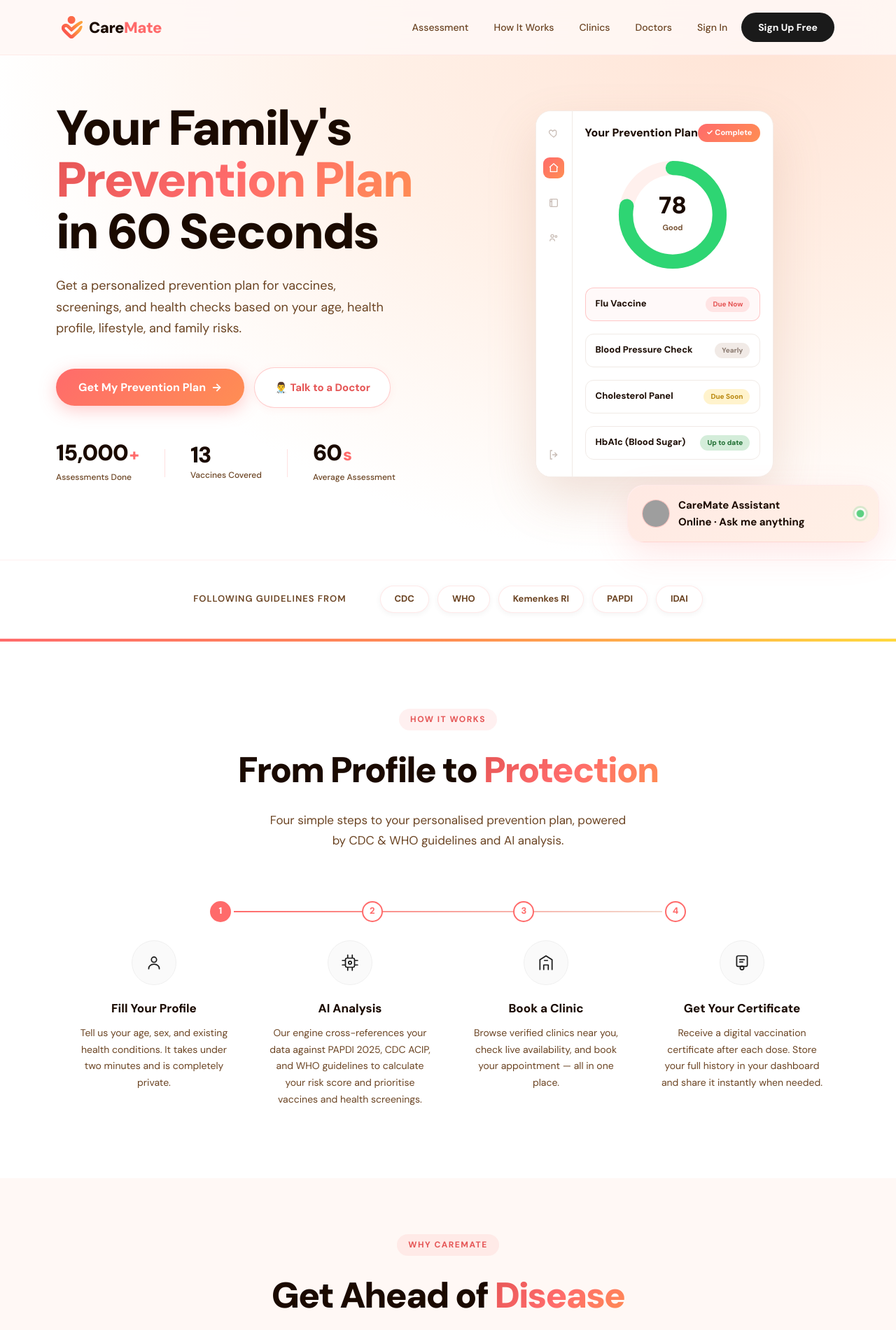
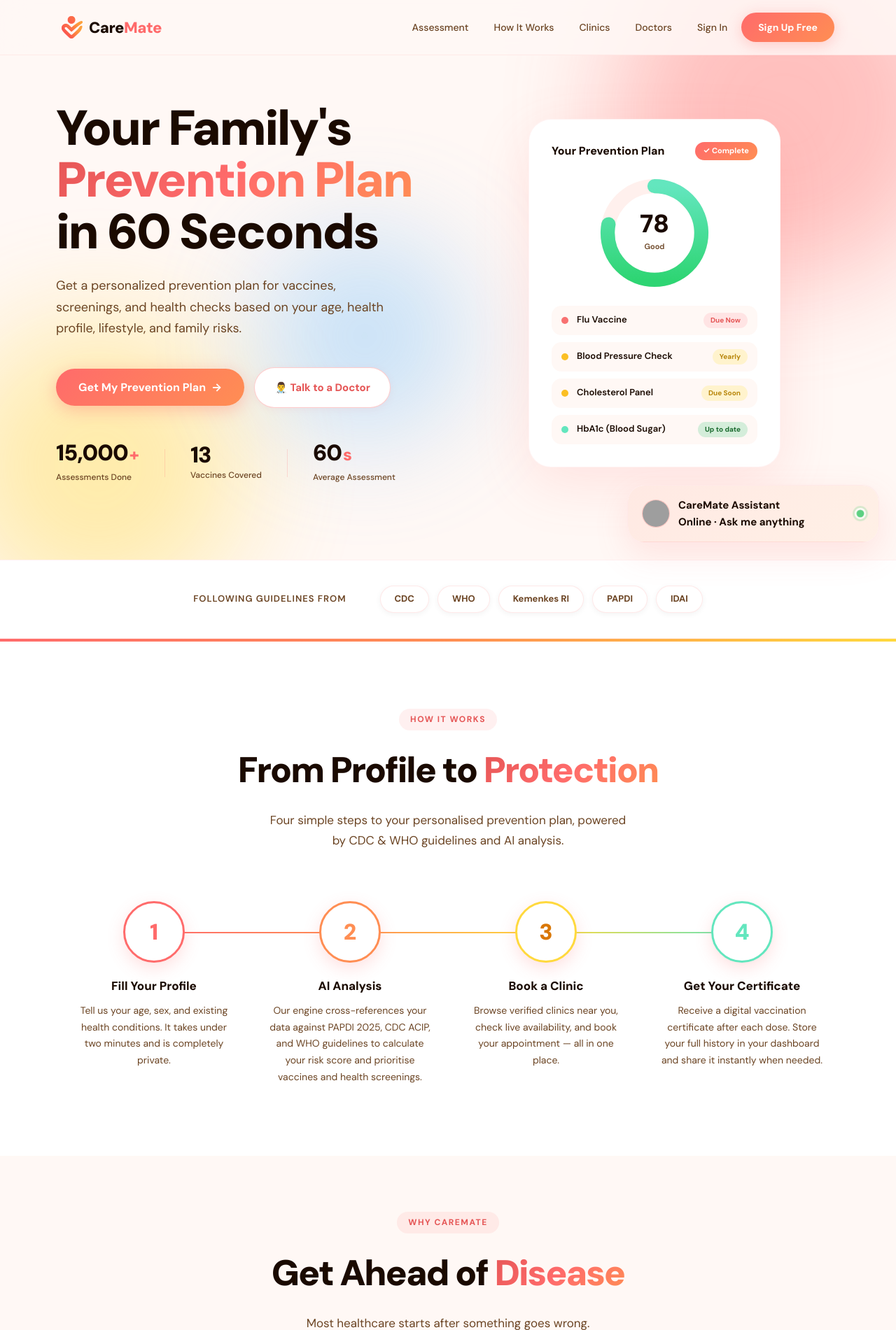
Before and after one commit to poilvetcarl-svg/CareMate, a Flask app: page / in a window 1280 px wide. Shown: the top 1901 px of the page at 70% size. Run offline with Flask 3, Linux system fonts and the light colour scheme; some libraries are stand-ins or nearby versions; grey boxes are pictures that could not be loaded.

Commit message:
Revert "Apply homepage redesign: lighter hero, app-rail card, timeline how-it-works, icon-left pillars"
This reverts commit c59d5c3e4fde07e6bbf1461d8acee6dcc05015fe.

```diff
--- a/static/css/style.css
+++ b/static/css/style.css
@@ -923,80 +923,3 @@ body {
 }
 @media (max-width: 700px) { .pillar-grid { grid-template-columns: repeat(2, 1fr); } }
 @media (max-width: 420px) { .pillar-grid { grid-template-columns: 1fr; } }
-
-/* ============================================================
-   REDESIGN OVERRIDES — lighter, cleaner homepage (preview-based)
-   ============================================================ */
-
-/* Nav: black "Sign Up" pill */
-.nav-cta{ background:#1A1A1A !important; box-shadow:none !important; }
-.nav-cta:hover{ background:#000 !important; transform:translateY(-1px); }
-
-/* Hero: soft peach gradient, no blobs */
-.hero{
-  background:radial-gradient(120% 130% at 85% 8%, #FFE4D6 0%, #FFF1E8 38%, #ffffff 72%) !important;
-}
-.hero .hero-bg, .hero .blob{ display:none !important; }
-
-/* Hero mock card with app rail */
-.hero-mock{
-  display:flex !important; padding:0 !important; width:auto !important;
-  max-width:430px; border-radius:22px; overflow:hidden;
-  box-shadow:0 30px 70px rgba(180,120,90,.20); border:1px solid #f4ece7;
-  animation:none !important;
-}
-.mock-rail{
-  width:52px; background:#fff; border-right:1px solid #f1eae5;
-  display:flex; flex-direction:column; align-items:center; padding:16px 0; gap:20px;
-}
-.mr-dot{ width:30px; height:30px; border-radius:9px; display:grid; place-items:center; color:#c9bdb6; }
-.mr-dot.on{ background:linear-gradient(135deg,var(--coral),var(--orange)); color:#fff; }
-.mr-spacer{ flex:1; }
-.mock-body{ flex:1; padding:18px 18px 16px; }
-.mock-vax-item{ border:1px solid #f0eae6; border-radius:12px; padding:12px 14px; margin-bottom:8px; background:#fff; }
-.mock-vax-item.alert{ border-color:rgba(255,107,107,.35); background:rgba(255,107,107,.04); }
-.mock-vax-item .mvax-name{ font-weight:700; }
-.chip-year{ background:#f1eae6; color:#8a7a70; }
-
-/* How It Works: numbered timeline + line-icon circles */
-.hiw-timeline{
-  display:flex; align-items:center; justify-content:space-between;
-  max-width:680px; margin:46px auto 0; position:relative;
-}
-.hiw-timeline::before{
-  content:''; position:absolute; top:14px; left:5%; right:5%; height:2px;
-  background:linear-gradient(90deg,var(--coral),#f3d9cd); z-index:0;
-}
-.hiw-node{
-  width:30px; height:30px; border-radius:50%; background:#fff; border:2px solid var(--coral);
-  color:var(--coral); display:grid; place-items:center; font-size:13px; font-weight:800;
-  position:relative; z-index:1;
-}
-.hiw-node.first{ background:var(--coral); color:#fff; }
-
-/* Override the numbered icon circles → soft line-icon circles */
-.hiw-steps::after{ display:none !important; }
-.hiw-steps{ margin-top:26px !important; }
-.hiw-step-icon{
-  width:64px !important; height:64px !important; background:#fafafa !important;
-  border:1px solid #efefef !important; box-shadow:none !important; color:#1A1A1A !important;
-}
-.hiw-step:hover .hiw-step-icon{ transform:none !important; box-shadow:0 8px 20px rgba(0,0,0,.06) !important; }
-.hiw-step-icon svg{ width:26px; height:26px; }
-
-/* Pillars: icon-left horizontal tiles */
-.pillar-tile{
-  display:flex !important; align-items:center; gap:14px; text-align:left;
-  padding:16px 18px !important;
-}
-.pillar-tile .p-ic{
-  width:42px; height:42px; border-radius:12px; background:#fbf3ee;
-  display:grid; place-items:center; color:var(--coral); flex-shrink:0;
-}
-.pillar-tile .p-ic svg{ width:22px; height:22px; }
-.pillar-tile .p-txt{ display:flex; flex-direction:column; }
-.pillar-tile .pillar-name{ display:flex; align-items:center; gap:7px; }
-
-/* Mock gauge ring — solid green (gradient def removed in redesign) */
-.hero-mock .ring-fill{ stroke:#2ED573 !important; }
-.hero-mock .ring-pct{ font-size:34px; }
--- a/templates/index.html
+++ b/templates/index.html
@@ -85,18 +85,17 @@
     </div>
   </div>
 
-  <!-- RIGHT: Dashboard mockup with app rail -->
+  <!-- RIGHT: Dashboard mockup (no float cards) -->
   <div class="hero-visual">
     <div class="hero-mock" aria-hidden="true">
-      <div class="mock-rail">
-        <span class="mr-dot"><svg width="16" height="16" viewBox="0 0 24 24" fill="none" stroke="currentColor" stroke-width="2"><path d="M12 21s-7-4.6-9.3-9C1.5 9 3 6 6 6c2 0 3.3 1.4 4 2.5C10.7 7.4 12 6 14 6c3 0 4.5 3 3.3 6C19 16.4 12 21 12 21z"/></svg></span>
-        <span class="mr-dot on"><svg width="16" height="16" viewBox="0 0 24 24" fill="none" stroke="currentColor" stroke-width="2"><path d="M3 11l9-8 9 8"/><path d="M5 10v10h14V10"/></svg></span>
-        <span class="mr-dot"><svg width="16" height="16" viewBox="0 0 24 24" fill="none" stroke="currentColor" stroke-width="2"><rect x="4" y="4" width="16" height="16" rx="2"/><path d="M8 4v16M4 9h4"/></svg></span>
-        <span class="mr-dot"><svg width="16" height="16" viewBox="0 0 24 24" fill="none" stroke="currentColor" stroke-width="2"><circle cx="9" cy="8" r="3"/><path d="M4 19c0-3 2.2-5 5-5s5 2 5 5"/><circle cx="17" cy="9" r="2"/></svg></span>
-        <span class="mr-spacer"></span>
-        <span class="mr-dot"><svg width="16" height="16" viewBox="0 0 24 24" fill="none" stroke="currentColor" stroke-width="2"><path d="M9 21H5V3h4M14 7l5 5-5 5M19 12H9"/></svg></span>
-      </div>
-      <div class="mock-body">
+      <svg width="0" height="0" style="position:absolute">
+        <defs>
+          <linearGradient id="mockRingGrad" x1="0%" y1="0%" x2="100%" y2="0%">
+            <stop offset="0%" stop-color="#2ED573"/>
+            <stop offset="100%" stop-color="#63E6BE"/>
+          </linearGradient>
+        </defs>
+      </svg>
       <div class="mock-header">
         <span class="mock-title">Your Prevention Plan</span>
         <span class="mock-badge">✓ Complete</span>
@@ -112,22 +111,25 @@
         </div>
       </div>
       <div class="mock-vax-list">
-          <div class="mock-vax-item alert">
+        <div class="mock-vax-item">
+          <div class="mvax-dot" style="background:#f87171"></div>
           <span class="mvax-name">Flu Vaccine</span>
           <span class="mvax-chip chip-urgent">Due Now</span>
         </div>
         <div class="mock-vax-item">
+          <div class="mvax-dot" style="background:#fbbf24"></div>
           <span class="mvax-name">Blood Pressure Check</span>
-            <span class="mvax-chip chip-year">Yearly</span>
+          <span class="mvax-chip chip-soon">Yearly</span>
         </div>
         <div class="mock-vax-item">
+          <div class="mvax-dot" style="background:#fbbf24"></div>
           <span class="mvax-name">Cholesterol Panel</span>
           <span class="mvax-chip chip-soon">Due Soon</span>
         </div>
         <div class="mock-vax-item">
+          <div class="mvax-dot" style="background:#63E6BE"></div>
           <span class="mvax-name">HbA1c (Blood Sugar)</span>
           <span class="mvax-chip chip-ok">Up to date</span>
-          </div>
         </div>
       </div>
     </div>
@@ -154,19 +156,11 @@
     <h2 class="section-title">From Profile to <span class="gradient-text">Protection</span></h2>
     <p class="section-subtitle">Four simple steps to your personalised prevention plan, powered by CDC &amp; WHO guidelines and AI analysis.</p>
   </div>
-  <!-- Numbered timeline -->
-  <div class="hiw-timeline">
-    <span class="hiw-node first">1</span>
-    <span class="hiw-node">2</span>
-    <span class="hiw-node">3</span>
-    <span class="hiw-node">4</span>
-  </div>
-
   <div class="hiw-steps">
 
     <div class="hiw-step reveal">
       <div class="hiw-step-icon">
-        <svg viewBox="0 0 24 24" fill="none" stroke="currentColor" stroke-width="1.6" stroke-linecap="round" stroke-linejoin="round"><circle cx="12" cy="8" r="3.4"/><path d="M5 20c0-3.6 3-6 7-6s7 2.4 7 6"/></svg>
+        <span class="hiw-step-num">1</span>
       </div>
       <h3 class="hiw-step-title">Fill Your Profile</h3>
       <p class="hiw-step-desc">Tell us your age, sex, and existing health conditions. It takes under two minutes and is completely private.</p>
@@ -174,7 +168,7 @@
 
     <div class="hiw-step reveal">
       <div class="hiw-step-icon">
-        <svg viewBox="0 0 24 24" fill="none" stroke="currentColor" stroke-width="1.6" stroke-linecap="round" stroke-linejoin="round"><rect x="6" y="6" width="12" height="12" rx="2"/><path d="M9 2v3M15 2v3M9 19v3M15 19v3M2 9h3M2 15h3M19 9h3M19 15h3"/><circle cx="12" cy="12" r="2"/></svg>
+        <span class="hiw-step-num">2</span>
       </div>
       <h3 class="hiw-step-title">AI Analysis</h3>
       <p class="hiw-step-desc">Our engine cross-references your data against PAPDI 2025, CDC ACIP, and WHO guidelines to calculate your risk score and prioritise vaccines and health screenings.</p>
@@ -182,7 +176,7 @@
 
     <div class="hiw-step reveal">
       <div class="hiw-step-icon">
-        <svg viewBox="0 0 24 24" fill="none" stroke="currentColor" stroke-width="1.6" stroke-linecap="round" stroke-linejoin="round"><path d="M4 21V8l8-5 8 5v13"/><path d="M9 21v-6h6v6"/><path d="M10 9h4"/></svg>
+        <span class="hiw-step-num">3</span>
       </div>
       <h3 class="hiw-step-title">Book a Clinic</h3>
       <p class="hiw-step-desc">Browse verified clinics near you, check live availability, and book your appointment — all in one place.</p>
@@ -190,7 +184,7 @@
 
     <div class="hiw-step reveal">
       <div class="hiw-step-icon">
-        <svg viewBox="0 0 24 24" fill="none" stroke="currentColor" stroke-width="1.6" stroke-linecap="round" stroke-linejoin="round"><rect x="5" y="3" width="14" height="14" rx="2"/><path d="M9 8h6M9 11h4"/><circle cx="12" cy="19" r="2.4"/></svg>
+        <span class="hiw-step-num">4</span>
       </div>
       <h3 class="hiw-step-title">Get Your Certificate</h3>
       <p class="hiw-step-desc">Receive a digital vaccination certificate after each dose. Store your full history in your dashboard and share it instantly when needed.</p>
```
Also changed, not shown: other parts of templates/index.html (+18 -12 lines). Lines whose indentation alone changed are shown as unchanged.
